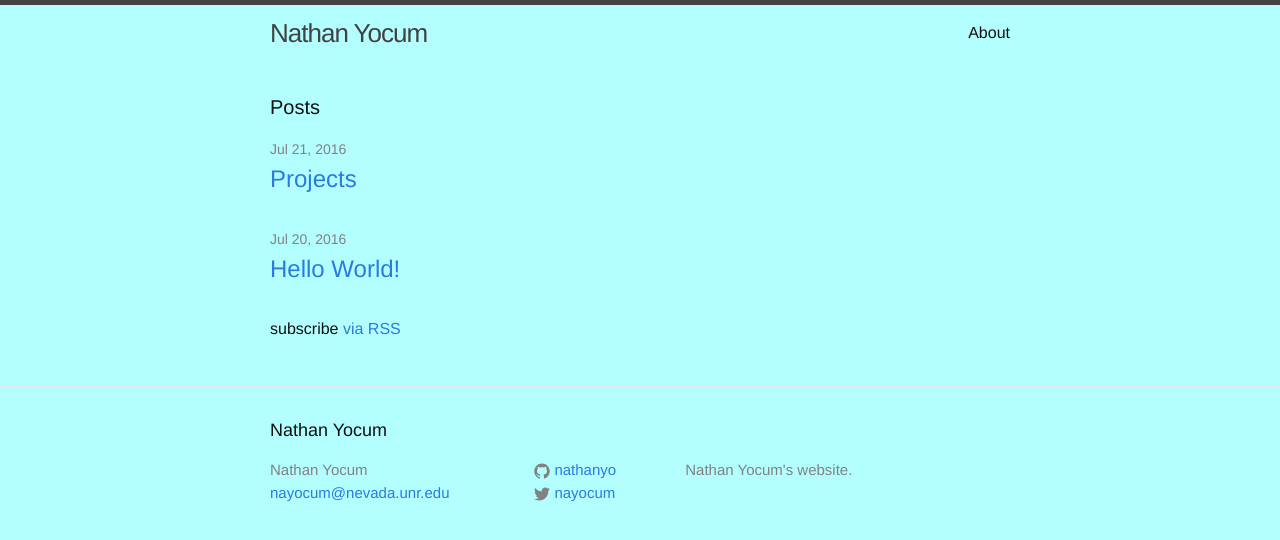
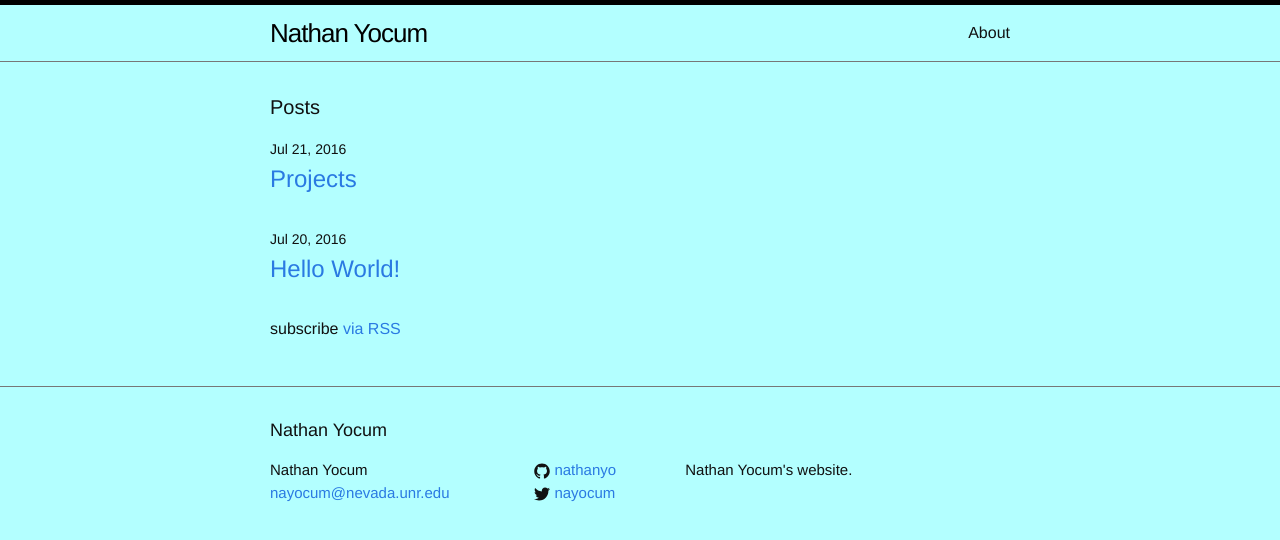
Before and after one commit to NathanYo/nathanyo.github.io, a Jekyll site: the page built from index.html, in a window 1280 px wide. Shown: the top 540 px of the page. Built offline with Jekyll 4.4.1, drawn with Linux system fonts in a browser that asks for light colours.

Commit message:
more color

```diff
--- a/css/main.scss
+++ b/css/main.scss
@@ -18,7 +18,7 @@ $text-color:       #111;
 $background-color: #b3ffff;
 $brand-color:      #2a7ae2;
 
-$grey-color:       #828282;
+$grey-color:       #111;
 $grey-color-light: lighten($grey-color, 40%);
 $grey-color-dark:  darken($grey-color, 25%);
 
```
